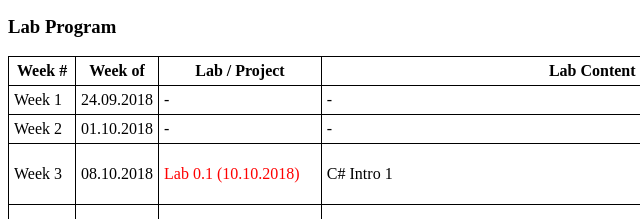
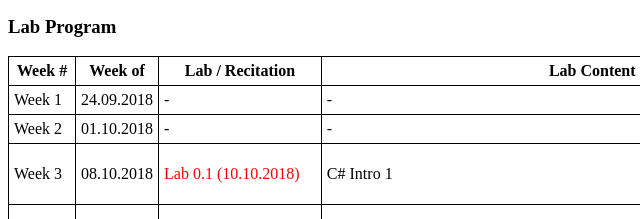
Before and after one commit to hskocadag/hskocadag.github.io, a plain HTML site: page index.html in a window 1280 px wide. Shown: the part 565-784 px from the top of the page, 0-640 px from the left. Drawn offline with Linux system fonts and the light colour scheme.

Commit message:
info update

```diff
--- a/index.html
+++ b/index.html
@@ -57,7 +57,7 @@ office hours: 9.40am-11.30am Wednesday <br />
   <tr>
     <th>Week #</th>
     <th>Week of</th>
-    <th>Lab / Project</th>
+    <th>Lab / Recitation</th>
     <th>Lab Content</th>
     <th>TA In Charge</th>
   </tr>
```
